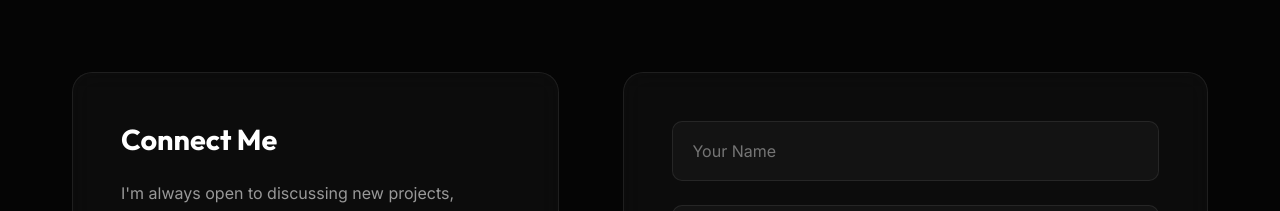
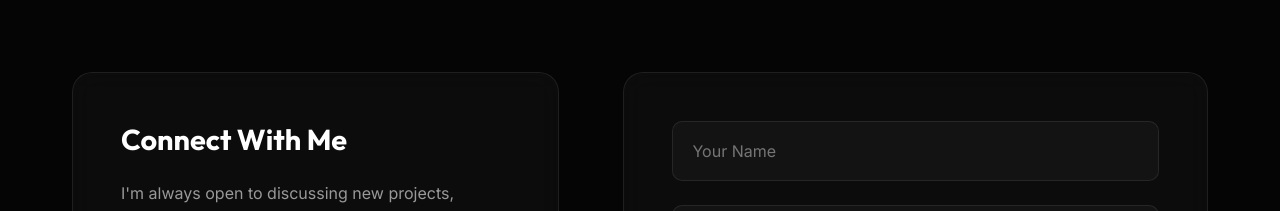
Before and after one commit to SabariiSuresh/Portfolio, a React (Vite) app: page / in a window 1280 px wide. Shown: the part 4900-5111 px from the top of the page. Built offline with nearby package versions, Linux system fonts and the light colour scheme.

Commit message:
Update Contact.jsx

```diff
--- a/src/components/Contact.jsx
+++ b/src/components/Contact.jsx
@@ -59,7 +59,7 @@ const Contact = () => {
             className="contact-info"
           >
             <div className="contact-card glass-card">
-              <h3>Connect Me</h3>
+              <h3>Connect With Me</h3>
               <p>I'm always open to discussing new projects, creative ideas or opportunities to be part of your visions.</p>
 
               <div className="contact-methods">
```
